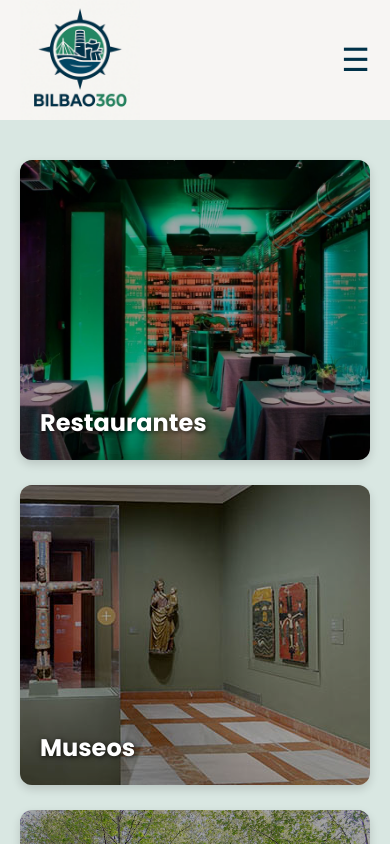
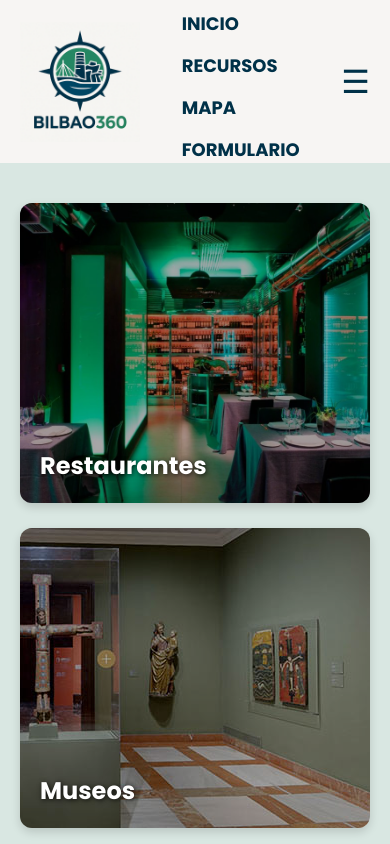
Before and after one commit to ivangago2000/BIlbao306, a plain HTML site: page recursos.html in a window 390 px wide. Both pictures are taken after a click on the button "Abrir menú". Shown: the top 844 px of the page. Drawn offline with Linux system fonts and the light colour scheme.

Commit message:
cambios en el menu despegable

```diff
--- a/js/menu.js
+++ b/js/menu.js
@@ -1,6 +1,10 @@
-const menuToggle = document.getElementById('menuToggle');
-const menuLinks = document.getElementById('menuLinks');
+// js/menu.js
 
-menuToggle.addEventListener('click', () => {
-  menuLinks.classList.toggle('active');
+document.addEventListener('DOMContentLoaded', function () {
+  const toggleButton = document.getElementById('menuToggle');
+  const menuLinks = document.getElementById('menuLinks');
+
+  toggleButton.addEventListener('click', function () {
+    menuLinks.classList.toggle('active');
+  });
 });
--- a/recursos.html
+++ b/recursos.html
@@ -17,6 +17,7 @@
 
   <div class="menu">
     <img src="./img/logo/logo.png" alt="Logo" class="logo" />
+
 
     <nav>
       <div class="menu-links" id="menuLinks">
@@ -58,6 +59,7 @@
 
 
     <script src="js/recursos.js"></script>
+    <script src="./js/menu.js"></script>
 
 </body>
 </html>
```
Also changed, not shown: montes.html (+1 -0 lines), monumentos.html (+1 -0 lines), museos.html (+1 -0 lines), parques.html (+1 -0 lines), playas.html (+1 -0 lines), restaurantes.html (+1 -0 lines).
